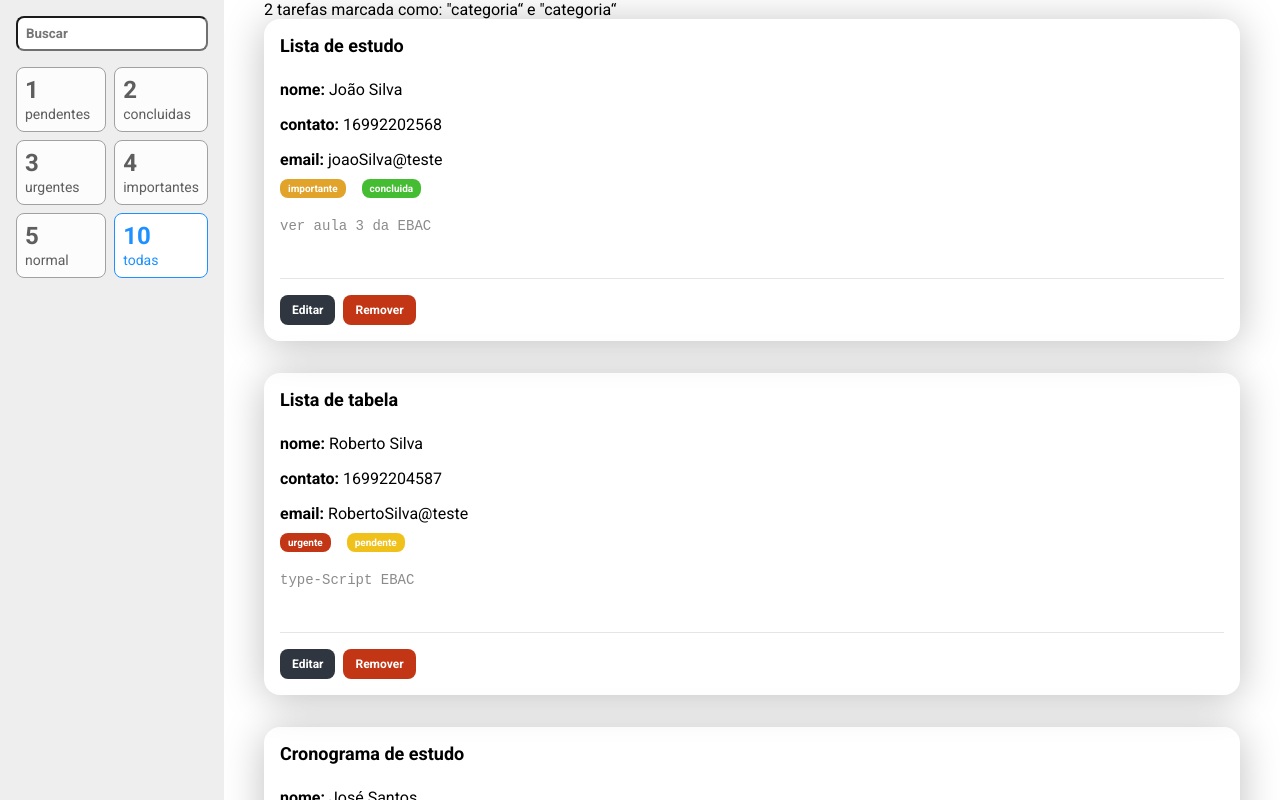
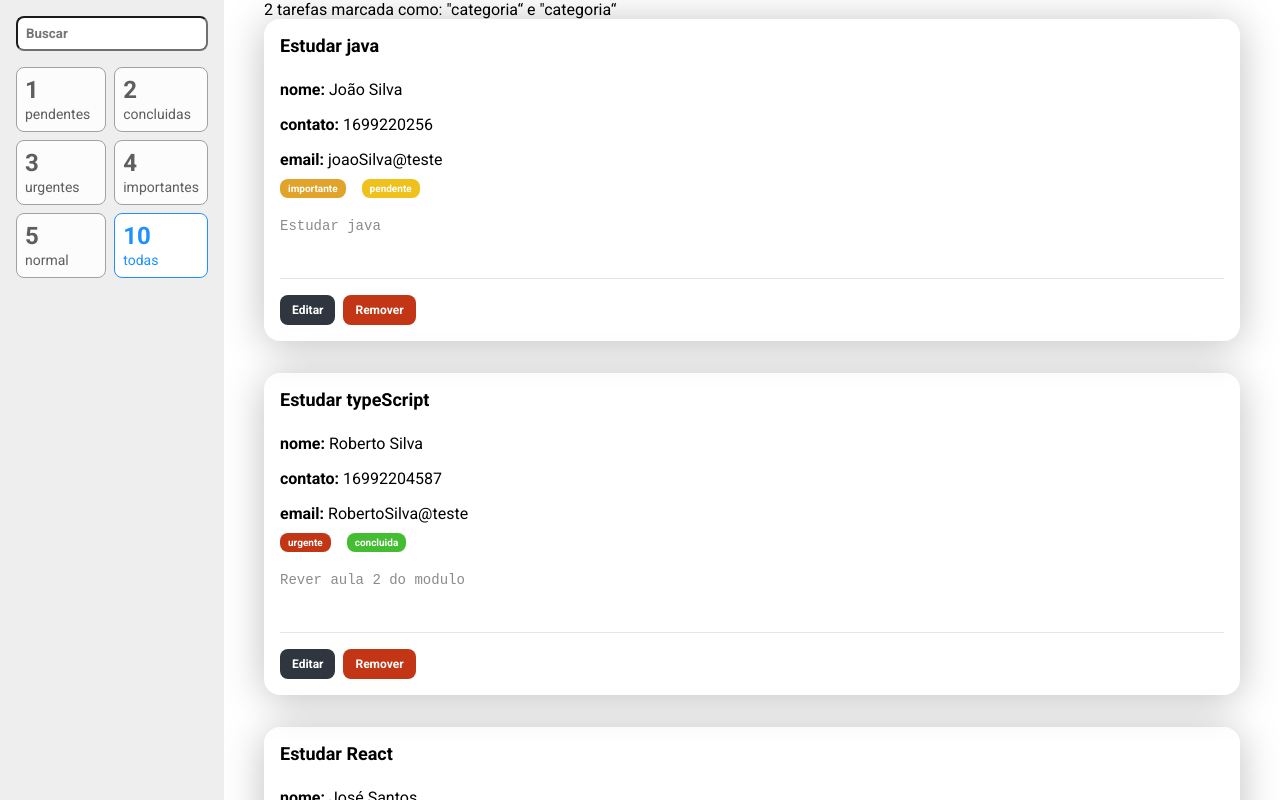
Before and after one commit to Roneanderson/react_lista_contato, a React (Create React App) app: page / in a window 1280 px wide. Built offline with nearby package versions, Linux system fonts and the light colour scheme.

Commit message:
conexão entre  React e Redux

```diff
--- a/src/containers/ListaDeTarefas/index.tsx
+++ b/src/containers/ListaDeTarefas/index.tsx
@@ -1,37 +1,14 @@
+import { useSelector } from 'react-redux'
+
 import Tarefa from '../../components/Tarefa'
 import { Container } from './styles'
-import * as enums from '../../utils/enums/Tarefa'
-const tarefas = [
-  {
-    titulo: 'Lista de estudo',
-    nome: 'João Silva',
-    contato: 16992202568,
-    email: 'joaoSilva@teste',
-    descricao: 'ver aula 3 da EBAC',
-    prioridade: enums.Prioridade.IMPORTANTE,
-    status: enums.Status.CONCLUIDA
-  },
-  {
-    titulo: 'Lista de tabela ',
-    nome: 'Roberto Silva',
-    contato: 16992204587,
-    email: 'RobertoSilva@teste',
-    descricao: 'type-Script EBAC',
-    prioridade: enums.Prioridade.URGENTE,
-    status: enums.Status.PENDENTE
-  },
-  {
-    titulo: 'Cronograma de estudo',
-    nome: 'José Santos',
-    contato: 16992203030,
-    email: 'JoseSantos@teste',
-    descricao: 'lista de react da EBAC',
-    prioridade: enums.Prioridade.NORMAL,
-    status: enums.Status.PENDENTE
-  }
-]
 
-const ListaDeTarefas = () => (
+import { RootReducer } from '../../store'
+
+const ListaDeTarefas = () => {
+  const { tarefas } = useSelector((state: RootReducer) => state)
+
+  return (
     <Container>
       <p>
         2 tarefas marcada como: &quot;categoria&ldquo; e &quot;categoria&ldquo;
@@ -53,5 +30,6 @@
       </ul>
     </Container>
   )
+}
 
 export default ListaDeTarefas
--- /dev/null
+++ b/src/models/Tarefa.ts
@@ -0,0 +1,35 @@
+import * as enums from '../utils/enums/Tarefa'
+
+//class tem que primeira letra em maiscula por ser uma class
+class Tarefa {
+  titulo: string
+  nome: string
+  contato: number
+  email: string
+  prioridade: enums.Prioridade
+  status: enums.Status
+  descricao: string
+  id: number
+
+  constructor(
+    titulo: string,
+    nome: string,
+    contato: number,
+    email: string,
+    prioridade: enums.Prioridade,
+    status: enums.Status,
+    descricao: string,
+    id: number
+  ) {
+    this.titulo = titulo
+    this.nome = nome
+    this.contato = contato
+    this.email = email
+    this.prioridade = prioridade
+    this.status = status
+    this.descricao = descricao
+    this.id = id
+  }
+}
+
+export default Tarefa
--- /dev/null
+++ b/src/store/index.ts
@@ -0,0 +1,13 @@
+import { configureStore } from '@reduxjs/toolkit'
+
+import tarefasReducer from './reducers/tarefas'
+
+const store = configureStore({
+  reducer: {
+    tarefas: tarefasReducer
+  }
+})
+
+export type RootReducer = ReturnType<typeof store.getState>
+
+export default store
--- /dev/null
+++ b/src/store/reducers/tarefas.ts
@@ -0,0 +1,48 @@
+import { createSlice, PayloadAction } from '@reduxjs/toolkit'
+import Tarefa from '../../models/Tarefa'
+import * as enums from '../../utils/enums/Tarefa'
+
+const tarefaSlice = createSlice({
+  name: 'tarefas',
+  initialState: [
+    new Tarefa(
+      'Estudar java',
+      'João Silva',
+      1699220256,
+      'joaoSilva@teste',
+      enums.Prioridade.IMPORTANTE,
+      enums.Status.PENDENTE,
+      'Estudar java',
+      1
+    ),
+    new Tarefa(
+      'Estudar typeScript',
+      'Roberto Silva',
+      16992204587,
+      'RobertoSilva@teste',
+      enums.Prioridade.URGENTE,
+      enums.Status.CONCLUIDA,
+      'Rever aula 2 do modulo',
+      2
+    ),
+    new Tarefa(
+      'Estudar React',
+      'José Santos',
+      16992203030,
+      'JoseSantos@teste',
+      enums.Prioridade.URGENTE,
+      enums.Status.PENDENTE,
+      'Praticar o useEffect',
+      3
+    )
+  ],
+  reducers: {
+    remover: (state, action: PayloadAction<number>) => {
+      state = state.filter((tarefa) => tarefa.id !== action.payload)
+    }
+  }
+})
+
+export const { remover } = tarefaSlice.actions
+
+export default tarefaSlice.reducer
```
Also changed, not shown: src/App.tsx (+6 -3 lines). Lines whose indentation alone changed are shown as unchanged.
